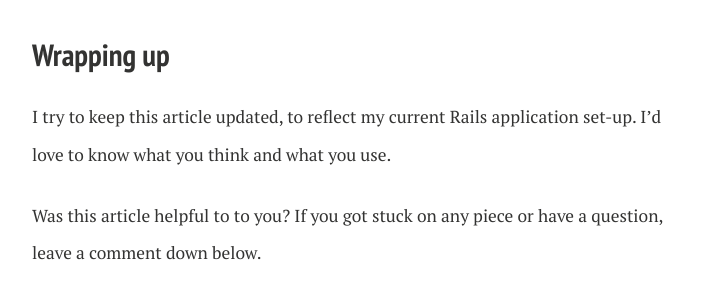
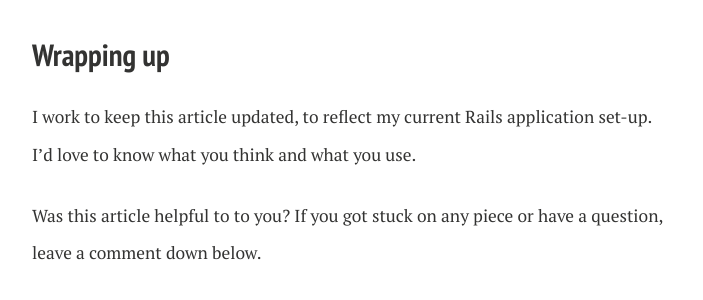
Before and after one commit to kpearson/kpearson.github.io, a Jekyll site: the page built from _posts/2015-10-10-rails-up-and-running.md, in a window 1280 px wide and 900 px high, scrolled down 9737 px. Shown: the part 155-455 px from the top of the window, without its empty margins (288-991 px from the left). Built offline with Jekyll 4.4.1, drawn with Linux system fonts in a browser that asks for light colours; nearby versions of some CDN libraries; Markdown is read by kramdown in place of the engine named in the settings; comment, search, counter and statistics services are not loaded; some of the changed text lies outside the part shown.

Commit message:
add launchy and database_cleaner gem links to _Rails_Up_and_Running

```diff
--- a/_posts/2015-10-10-rails-up-and-running.md
+++ b/_posts/2015-10-10-rails-up-and-running.md
@@ -195,13 +195,13 @@
 
 Minitest integration tests live in `test/integration`. This folder is automatically created with `rails new ...` when you don't include the `-T` option.
 
-### Launchy
+### [Launchy]
 
-When using either Minitest or Rspec the __Launchy gem__ is something I always use in conjunction with Capybara. It is not required for Capybara to run, but it is very useful for debugging. To learn more about why it's to useful do a search for [save_and_open_page](http://www.google.com/search?q=save_and_open_page){:target="_blank"}
+When using either Minitest or Rspec the __[Launchy] gem__ is something I always use in conjunction with Capybara. It is not required for Capybara to run, but it is very useful for debugging. To learn more about why it's to useful do a search for [save_and_open_page](http://www.google.com/search?q=save_and_open_page){:target="_blank"}
 
-## Database Cleaner
+## [Database Cleaner]
 
-I use the Database_cleaner gem to help maintain a clean database after each test:
+I use the [Database Cleaner] gem to help maintain a clean database after each test:
 
 Add a file to `spec/support/database_cleaner.rb`
 
@@ -270,7 +270,7 @@
 
 ## Wrapping up
 
-I try to keep this article updated, to reflect my current Rails application set-up. I'd love to know what you think and what you use.
+I work to keep this article updated, to reflect my current Rails application set-up. I'd love to know what you think and what you use.
 
 Was this article helpful to to you? If you got stuck on any piece or have a question, leave a comment down below.
 
```
Also changed, not shown: other parts of _posts/2015-10-10-rails-up-and-running.md (+2 -0 lines).
